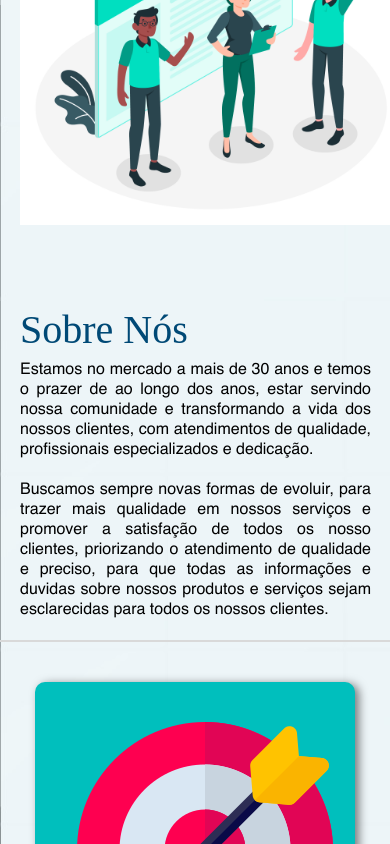
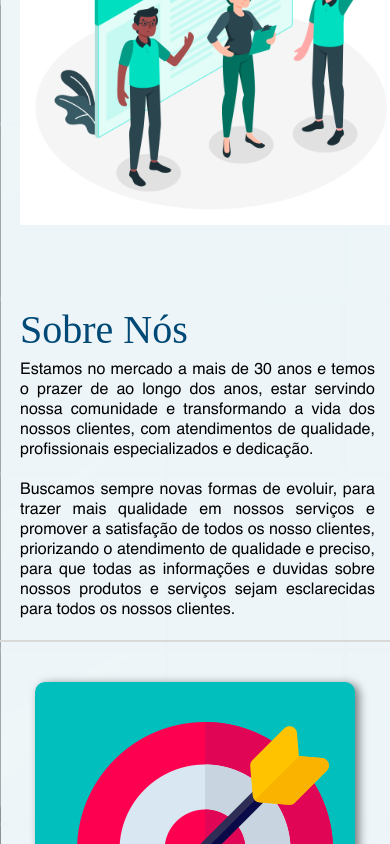
Before and after one commit to OliveiraL21/DrogariaDias, an Angular app: page / in a window 390 px wide. Shown: the part 915-1759 px from the top of the page. Built offline with nearby package versions, Linux system fonts and the light colour scheme; a web font is replaced by a local one.

Commit message:
ajustando largura do componente sobre

```diff
--- a/src/app/components/main-content/main-content.component.scss
+++ b/src/app/components/main-content/main-content.component.scss
@@ -213,7 +213,7 @@
     background-repeat: no-repeat;
   }
   .sobre_nos_conteudo {
-    width: 90%;
+    width: 91%;
   }
 
   .cards {
```
